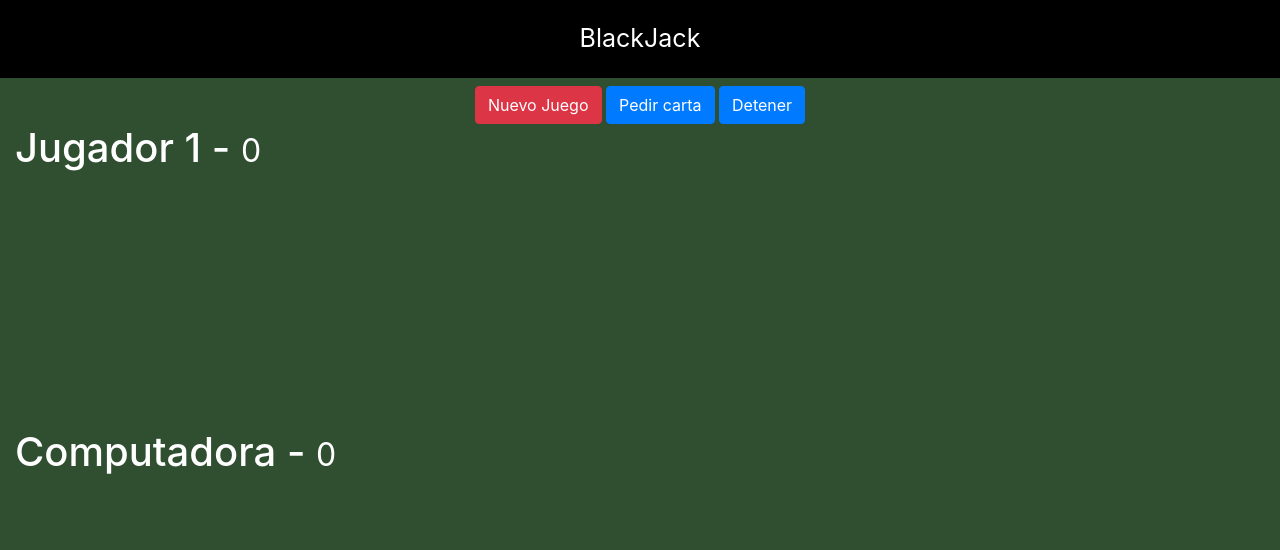
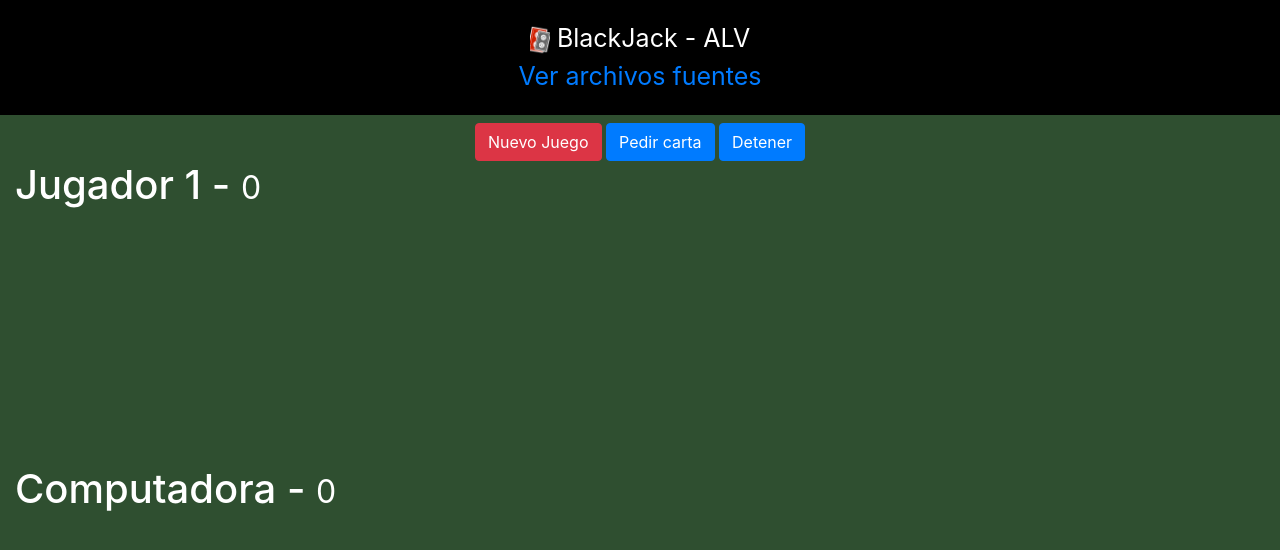
Before and after one commit to Adrian-Leal-Vacas/BlackJack, a plain HTML site: page index.html in a window 1280 px wide. Drawn offline with nearby package versions, Linux system fonts and the light colour scheme.

Commit message:
ArregloImagen

```diff
--- a/index.html
+++ b/index.html
@@ -16,7 +16,9 @@
 <body>
     <!-- Cabezera -->
     <header class="titulo">
-        BlackJack
+        <img src="img/icono.png" alt="" width="20px"> BlackJack - ALV
+        <br>
+        <a href="https://github.com/Adrian-Leal-Vacas/BlackJack" target="_blank" rel="noopener noreferrer">Ver archivos fuentes</a>
     </header>
     <!-- Botones -->
     <div class="row mt-2">
```
